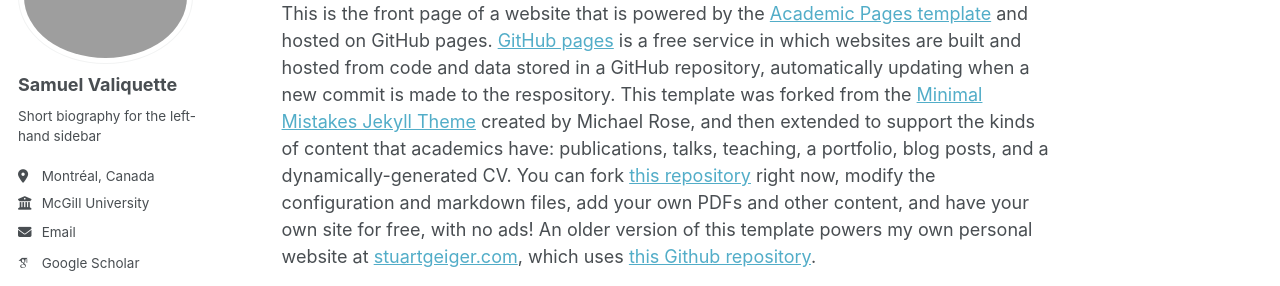
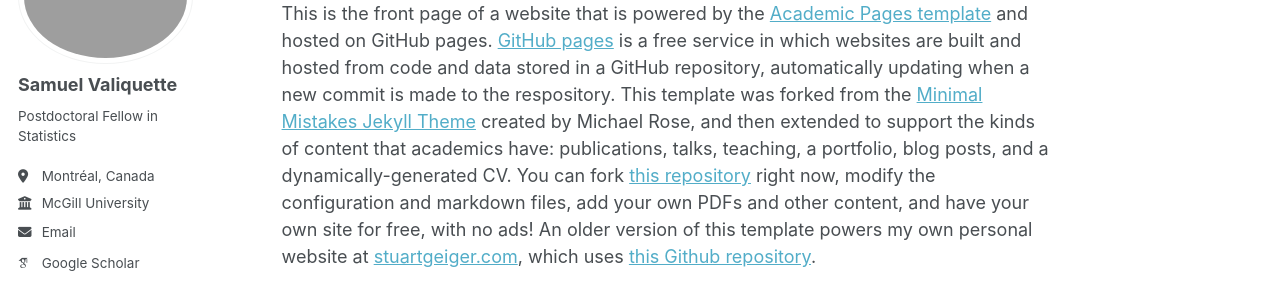
Before and after one commit to s-valiquette/s-valiquette.github.io, a Jekyll site: the page built from _pages/about.md, in a window 1280 px wide. Shown: the part 176-462 px from the top of the page. Built offline with Jekyll 4.4.1, drawn with Linux system fonts in a browser that asks for light colours; some web fonts are replaced; part of the change alters nothing that is shown.

Commit message:
Update _config.yml

```diff
--- a/_config.yml
+++ b/_config.yml
@@ -12,7 +12,7 @@ name                     : &name "Samuel Valiquette"
 description              : &description "personal description"
 url                      : https://academicpages.github.io # the base hostname & protocol for your site e.g. "https://mmistakes.github.io"
 baseurl                  : "" # the subpath of your site, e.g. "/blog"
-repository               : "academicpages/academicpages.github.io"
+repository               : "https://github.com/s-valiquette"
 
 # Site Author - The following control what appear as part of the author content on the side bar.
 #               If a field is blank the icon and link will not appear, otherwise it will be shown.
@@ -21,7 +21,7 @@ author:
   # Biographic information
   avatar           : "profile.png"
   name             : "Samuel Valiquette"
-  bio              : "Short biography for the left-hand sidebar"
+  bio              : "Postdoctoral Fellow in Statistics"
   location         : "Montréal, Canada"
   employer         : "McGill University"
   uri              : # URL
@@ -38,7 +38,7 @@ author:
   bitbucket        : # Username - Update with your username on the site
   codepen          : # Username
   dribbble         : # Username
-  github           : "academicpages"
+  github           : "s-valiquette"
   kaggle           : # Username
   stackoverflow    : # User number or user number and name (i.e., use "1" or "1/jeff-atwood")
 
```
